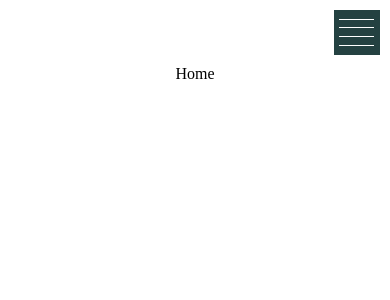
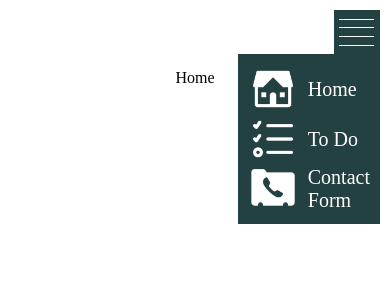
Before and after one commit to Lilian-UXR/Task-Management-Web-App, a React (Create React App) app in the folder my-todo-app/: page / in a window 390 px wide. Shown: the top 300 px of the page. Built offline with nearby package versions, Linux system fonts and the light colour scheme.

Commit message:
Update mobile menu
mobile menu code update for mobile menu style

```diff
--- a/my-todo-app/src/Components/hamburger.jsx
+++ b/my-todo-app/src/Components/hamburger.jsx
@@ -1,10 +1,44 @@
 import React, { useState } from "react";
 import HamburgerIcon from "../images/Hamburger.png";
+import { Link } from "react-router-dom";
+import House from "../images/House.png";
+import Contact from "../images/Contact.png";
+import ToDoList from "../images/To Do List.png";
 
 function Hamburger() {
+  const [isOpen, setisOpen] = useState(false);
+
   return (
     <nav className="mobile">
-      <img src={HamburgerIcon} alt="hamburger menu" />
+      <div className="mobile-wrapper">
+        <img src={HamburgerIcon} alt="hamburger menu" />
+        <ul className="dropdown">
+          <li>
+            <Link to="/">
+              <div className="mobile-link">
+                <img src={House} alt="house icon" />
+                <p>Home</p>
+              </div>
+            </Link>
+          </li>
+          <li>
+            <Link to="/todo">
+              <div className="mobile-link">
+                <img src={ToDoList} alt="to do icon" />
+                <p>To Do</p>
+              </div>
+            </Link>
+          </li>
+          <li>
+            <Link to="/contact">
+              <div className="mobile-link">
+                <img src={Contact} alt="contact icon" />
+                <p>Contact Form</p>
+              </div>
+            </Link>
+          </li>
+        </ul>
+      </div>
     </nav>
   );
 }
--- a/my-todo-app/src/index.css
+++ b/my-todo-app/src/index.css
@@ -113,12 +113,37 @@ ul {
   .sidebar {
     display: none;
   }
+  .mobile-wrapper {
+    position: relative;
+  }
   .mobile {
     display: flex;
     justify-content: end;
     margin: 10px;
+    align-items: center;
   }
   .screen {
     flex-direction: column;
   }
+  .dropdown {
+    background-color: #244141;
+    list-style-type: none;
+    position: absolute;
+    top: 90%;
+    right: 0;
+    padding: 10px;
+  }
+  .dropdown a {
+    text-decoration: none;
+    color: #ffffff;
+  }
+  .mobile-link {
+    display: flex;
+    align-items: center;
+    gap: 10px;
+    font-size: 20px;
+  }
+  .mobile-link img {
+    width: 50px;
+  }
 }
```
